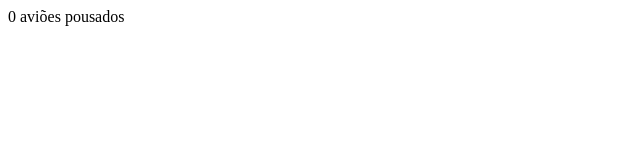
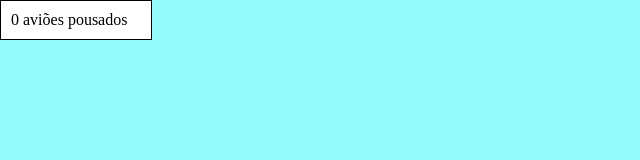
Before and after one commit to CaioViniF/Primeiro-Trabalho-em-JS, a plain HTML site: page index.html in a window 1280 px wide. Shown: the top 160 px of the page, without its empty margins (0-640 px from the left). Drawn offline with Linux system fonts and the light colour scheme.

Commit message:
Update index.html

```diff
--- a/index.html
+++ b/index.html
@@ -4,7 +4,23 @@
     <meta charset="UTF-8">
     <meta name="viewport" content="width=device-width, initial-scale=1.0">
     <title>Simulador de Voo</title>
-    <link rel="stylesheet" href="style.css">
+    <style>
+        * {
+            margin: 0;
+            padding: 0;
+        }
+
+        body {
+            background-color: rgba(76, 248, 248, 0.605);
+        }
+
+        div {
+            background-color: white;
+            border: 1px solid black;
+            width: 130px;
+            padding: 10px;
+        }
+    </style>
 </head>
 <body>
     <div id="cont">
```
